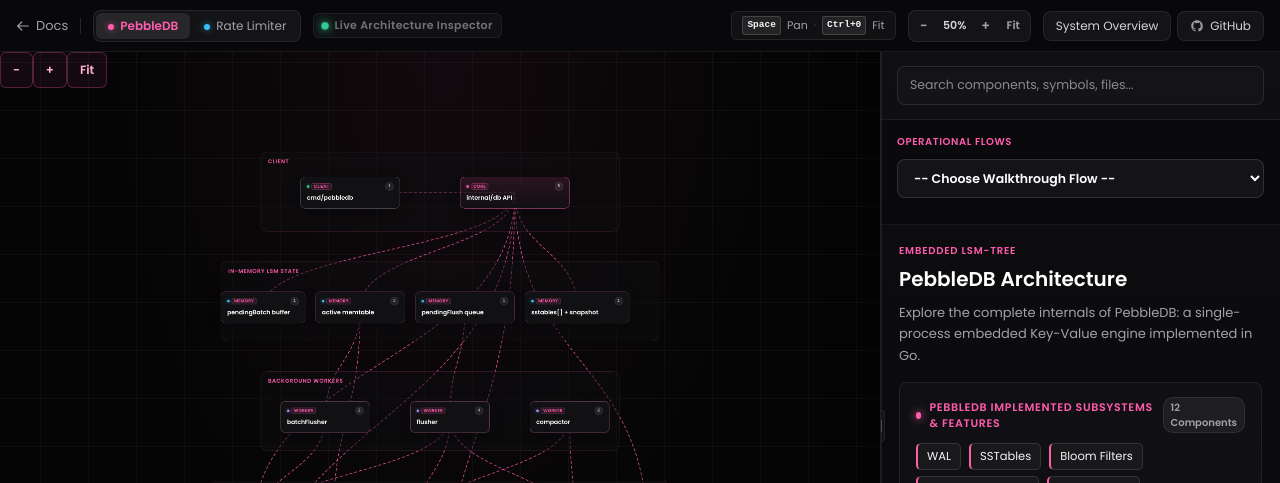
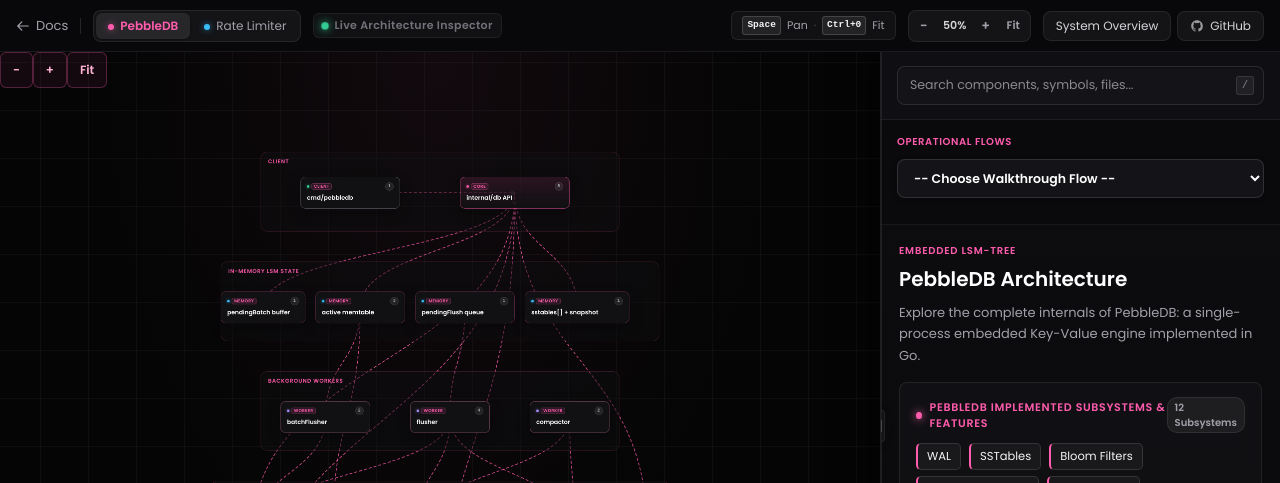
Before and after one commit to RUDRA-PRATAP-SINGH01/atlas.rudrapratap.dev, a React (Vite) app: page /project-docs/architecture-design in a window 1280 px wide. Shown: the top 483 px of the page. Built offline with nearby package versions, Linux system fonts and the light colour scheme.

Commit message:
feat(ui): add search match count badge, keyboard shortcut hints, and interactive feature badge toggles

```diff
--- a/src/core/styles/index.css
+++ b/src/core/styles/index.css
@@ -3369,6 +3369,30 @@
   align-items: center;
 }
 
+.arch-search-match-badge {
+  font-size: 10px;
+  font-weight: 600;
+  color: #ff5cad;
+  background: rgba(255, 92, 173, 0.12);
+  border: 1px solid rgba(255, 92, 173, 0.25);
+  border-radius: 4px;
+  padding: 1px 6px;
+}
+
+.arch-search-kbd-hint {
+  position: absolute;
+  right: 10px;
+  font-size: 10px;
+  font-family: ui-monospace, monospace;
+  font-weight: 700;
+  color: #71717a;
+  background: rgba(255, 255, 255, 0.06);
+  border: 1px solid rgba(255, 255, 255, 0.1);
+  border-radius: 3px;
+  padding: 1px 5px;
+  pointer-events: none;
+}
+
 .arch-design-search-input {
   width: 100%;
   background: #141418;
--- a/src/features/docs/components/ImplementedBadges.jsx
+++ b/src/features/docs/components/ImplementedBadges.jsx
@@ -1,4 +1,4 @@
-import React from "react";
+import React, { useState } from "react";
 
 const PEBBLEDB_IMPLEMENTED_FEATURES = [
   "WAL",
@@ -38,6 +38,8 @@
   showBoth = false,
   compact = false,
 }) {
+  const [activeBadge, setActiveBadge] = useState(null);
+
   if (showBoth) {
     return (
       <div className="arch-implemented-both-container">
@@ -72,14 +74,25 @@
             {title || defaultTitle}
           </h4>
         </div>
-        <span className="arch-implemented-badges-count">{features.length} Components</span>
+        <span className="arch-implemented-badges-count">
+          {activeBadge ? `Selected: ${activeBadge}` : `${features.length} Subsystems`}
+        </span>
       </div>
       <div className="arch-implemented-badges-grid">
-        {features.map((feature, idx) => (
-          <span key={idx} className={`arch-implemented-badge ${badgeClass}`}>
-            {feature}
-          </span>
-        ))}
+        {features.map((feature, idx) => {
+          const isSelected = activeBadge === feature;
+          return (
+            <button
+              key={idx}
+              type="button"
+              className={`arch-implemented-badge ${badgeClass}${isSelected ? " is-active" : ""}`}
+              onClick={() => setActiveBadge(isSelected ? null : feature)}
+              title={`Click to toggle ${feature}`}
+            >
+              {feature}
+            </button>
+          );
+        })}
       </div>
     </div>
   );
--- a/src/features/docs/pages/architecture-design/ArchitectureDesignPage.jsx
+++ b/src/features/docs/pages/architecture-design/ArchitectureDesignPage.jsx
@@ -804,10 +804,15 @@
                 value={searchQuery}
                 onChange={(e) => setSearchQuery(e.target.value)}
               />
-              {searchQuery && (
-                <button type="button" className="arch-design-search-clear" onClick={() => setSearchQuery("")}>
-                  ✕
-                </button>
+              {searchQuery ? (
+                <div style={{ display: "flex", alignItems: "center", gap: 6, position: "absolute", right: 8 }}>
+                  <span className="arch-search-match-badge">{searchResults.length} matches</span>
+                  <button type="button" className="arch-design-search-clear" onClick={() => setSearchQuery("")}>
+                    ✕
+                  </button>
+                </div>
+              ) : (
+                <span className="arch-search-kbd-hint">/</span>
               )}
             </div>
             {searchQuery && (
```
